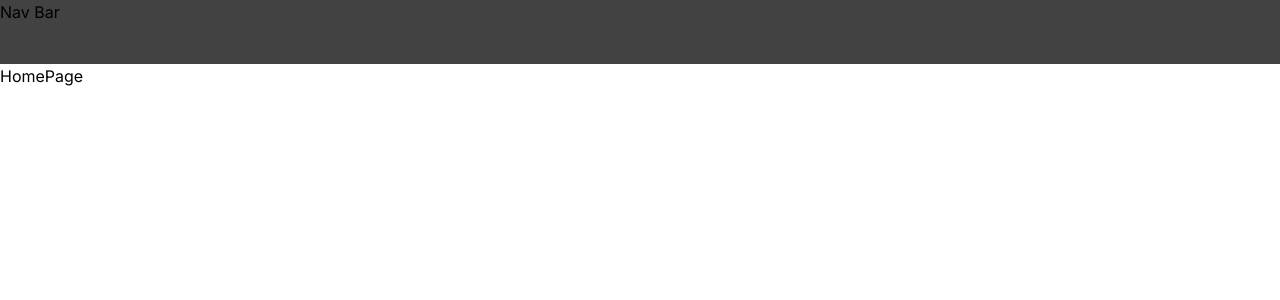
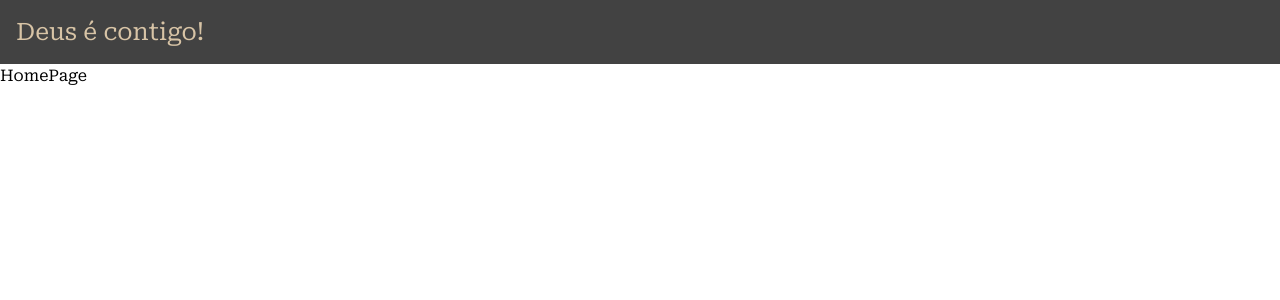
Before and after one commit to ribeiro-henrique/blog, a Next.js app: page /home in a window 1280 px wide. Shown: the top 300 px of the page. Built offline with nearby package versions, Linux system fonts and the light colour scheme.

Commit message:
change main font

```diff
--- a/app/layout.tsx
+++ b/app/layout.tsx
@@ -1,9 +1,9 @@
 import type { Metadata } from "next";
-import { Inter } from "next/font/google";
+import { Roboto_Serif } from "next/font/google";
 import "./globals.css";
 import Navbar from "@/components/navbar/navbar";
 
-const inter = Inter({ subsets: ["latin"] });
+const roboto = Roboto_Serif({ subsets: ["latin"] });
 
 export const metadata: Metadata = {
   title: "Create Next App",
@@ -17,7 +17,7 @@ export default function RootLayout({
 }>) {
   return (
     <html lang="en">
-      <body className={inter.className}>
+      <body className={roboto.className}>
         <Navbar />
         {children}
       </body>
--- a/components/navbar/navbar.tsx
+++ b/components/navbar/navbar.tsx
@@ -2,8 +2,8 @@ import clsx from "clsx";
 
 export default function Navbar() {
   return (
-    <div className={clsx("w-screen h-16", "bg-[#424242]")}>
-      <h1>Nav Bar</h1>
+    <div className={clsx("w-screen h-16", "bg-[#424242]", "p-4")}>
+      <h1 className="text-[#d8c4a6] text-2xl">Deus é contigo!</h1>
     </div>
   );
 }
```
